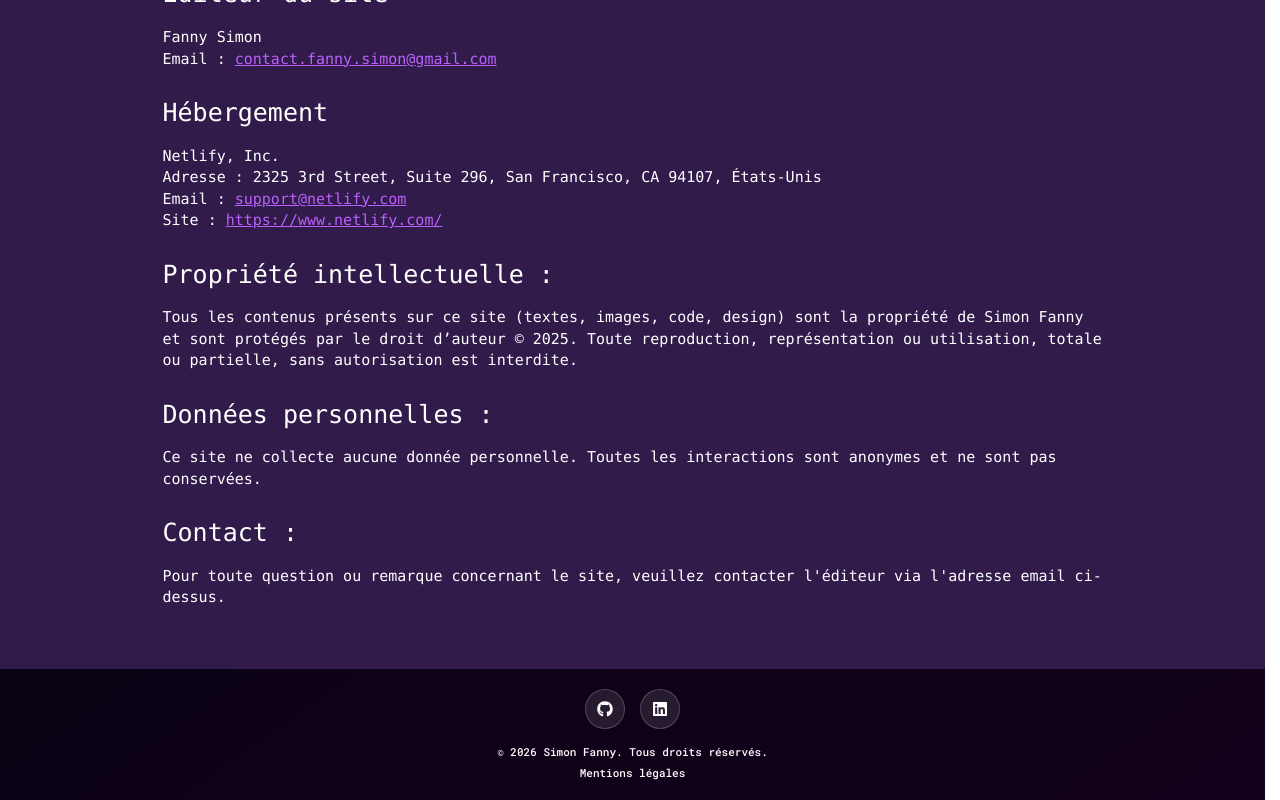
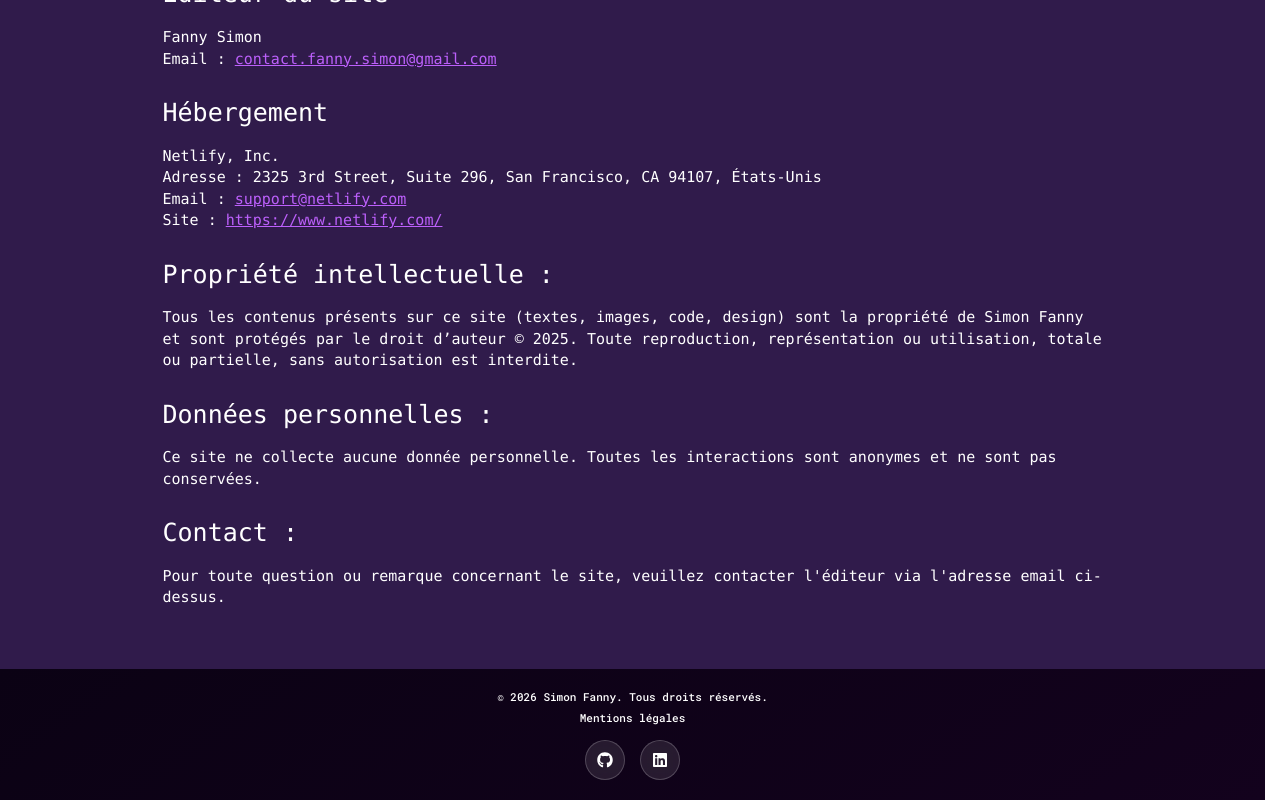
Before and after one commit to ProjetsDevFanny/Projet8_OCR_Portfolio, a React (Vite) app: page /mentions in a window 1280 px wide. Shown: the part 268-1068 px from the top of the page. Built offline with nearby package versions, Linux system fonts and the light colour scheme; a web font is replaced by a local one.

Commit message:
feat(hero & footer): create & add a new socialLinks component

```diff
--- a/src/Components/Footer/Footer.jsx
+++ b/src/Components/Footer/Footer.jsx
@@ -10,41 +10,21 @@
 
 import React from 'react'
 import './footer.scss'
-import githubIcon from '../../assets/images/Icones/github.svg'
-import linkedinIcon from '../../assets/images/Icones/linkedin.svg'
 import { Link } from 'react-router-dom';
+import SocialLinks from '../SocialLinks/SocialLinks';
 
 function Footer() {
   return (
     <footer className="footer">
       <div className="footer__container">
-        <div className="footer__social-links">
-        <a
-            href="https://github.com/ProjetsDevFanny"
-            target="_blank"
-            rel="noopener noreferrer"
-            className="social-link social-link--github"
-            aria-label="Visitez mon GitHub"
-          >
-            <img src={githubIcon} alt="GitHub" className="social-icon social-icon--github" />
-          </a>
 
-          <a
-            href="https://www.linkedin.com/in/fannysimon-dev-web/"
-            target="_blank"
-            rel="noopener noreferrer"
-            className="social-link social-link--linkedin"
-            aria-label="Visitez mon LinkedIn"
-          >
-            <img src={linkedinIcon} alt="LinkedIn" className="social-icon social-icon--linkedin" />
-          </a>
-        </div>
         <div className="footer__container__legacy">
           <p>&copy; 2026 Simon Fanny. Tous droits réservés.</p>
           <p>
             <Link to="/mentions">Mentions légales</Link>
           </p>
         </div>
+        <SocialLinks />
       </div>
     </footer>
   )
--- a/src/Components/Footer/footer.scss
+++ b/src/Components/Footer/footer.scss
@@ -39,72 +39,4 @@
       @include font-style(1.1rem);
     }
   }
-
-  &__social-links {
-    display: flex;
-    gap: 1.5rem;
-    align-items: center;
-
-    @include tablet {
-      gap: 1rem;
-    }
-  }
 }
-
-.social-link {
-  display: inline-flex;
-  align-items: center;
-  justify-content: center;
-  width: 40px;
-  height: 40px;
-  border-radius: 50%;
-  background: rgba(255, 255, 255, 0.1);
-  border: 1px solid rgba(255, 255, 255, 0.2);
-  color: $white;
-  text-decoration: none;
-  transition: all 0.3s ease;
-  backdrop-filter: blur(10px);
-
-  @include tablet {
-    width: 35px;
-    height: 35px;
-  }
-
-  &:hover {
-    transform: translateY(-3px);
-    background: $medium_purple;
-    border-color: $medium_purple;
-    box-shadow: 0 5px 15px rgba(188, 96, 251, 0.4);
-  }
-
-  &--github:hover {
-    background: $violet;
-    border-color: $violet;
-  }
-
-  &--linkedin:hover {
-    background: $blue;
-    border-color: $blue;
-  }
-}
-
-.social-icon {
-  width: 20px;
-  height: 20px;
-  filter: brightness(0) invert(1); // Rend les icônes blanches
-  transition: filter 0.3s ease;
-
-  @include tablet {
-    width: 18px;
-    height: 18px;
-  }
-}
-
-// Ajustement pour les icônes au hover
-.social-link--github:hover .social-icon {
-  filter: brightness(0) invert(1);
-}
-
-.social-link--linkedin:hover .social-icon {
-  filter: brightness(0) invert(1);
-}
--- a/src/Components/Hero/Hero.jsx
+++ b/src/Components/Hero/Hero.jsx
@@ -11,6 +11,7 @@
 import React from 'react'
 import './hero.scss'
 import frequencyWave from '/src/assets/images/frequency-wave.webp'  // Préchargement de l'image
+import SocialLinks from '../SocialLinks/SocialLinks';
 
 function Hero() {
   return (
@@ -35,7 +36,11 @@ function Hero() {
             <a href="#projects" className="hero__button hero__button--primary">Projets</a>
             <a href="#history" className="hero__button hero__button--secondary">Parcours</a>
           </div>
+          <div className="hero__social-links">
+            <SocialLinks />
           </div>
+        </div>
+
       </div>
     </div>
   )
--- a/src/Components/Hero/hero.scss
+++ b/src/Components/Hero/hero.scss
@@ -40,7 +40,7 @@
         @include font-style(6rem);
         font-family: $font-primary;
         margin-bottom: 1rem;
-        text-shadow: 2px 2px 4px rgba(0,0,0,0.3);
+        text-shadow: 2px 2px 4px rgba(0, 0, 0, 0.3);
 
         @include tablet {
           font-size: 4rem;
@@ -112,6 +112,12 @@
           }
         }
       }
+
+      .hero__social-links {
+        display: flex;
+        justify-content: center;
+        margin-top: 2rem;
       }
     }
   }
+}
--- /dev/null
+++ b/src/Components/SocialLinks/SocialLinks.jsx
@@ -0,0 +1,42 @@
+/**
+ * @file SocialLinks.jsx
+ * @description Composant SocialLink avec les liens vers GitHub et LinkedIn.
+ * @author Simon Fanny
+ * @date 17/02/2026
+ * @project Portfolio - Projet8 - OpenClassrooms
+ *
+ * ===============================================================================
+ */
+
+import React from 'react'
+import './socialLinks.scss'
+import githubIcon from '../../assets/images/Icones/github.svg'
+import linkedinIcon from '../../assets/images/Icones/linkedin.svg'
+
+function SocialLinks() {
+  return (
+    <div className="social-links">
+      <a
+        href="https://github.com/ProjetsDevFanny"
+        target="_blank"
+        rel="noopener noreferrer"
+        className="social-link social-link--github"
+        aria-label="Visitez mon GitHub"
+      >
+        <img src={githubIcon} alt="GitHub" className="social-icon social-icon--github" />
+      </a>
+
+      <a
+        href="https://www.linkedin.com/in/fannysimon-dev-web/"
+        target="_blank"
+        rel="noopener noreferrer"
+        className="social-link social-link--linkedin"
+        aria-label="Visitez mon LinkedIn"
+      >
+        <img src={linkedinIcon} alt="LinkedIn" className="social-icon social-icon--linkedin" />
+      </a>
+    </div>
+  )
+}
+
+export default SocialLinks;
--- /dev/null
+++ b/src/Components/SocialLinks/socialLinks.scss
@@ -0,0 +1,79 @@
+/**
+ * @file socialLinks.scss
+ * @description Styles pour le composant SocialLink
+ * @author Simon Fanny
+ * @date 17/02/2026
+ * @project Portfolio - Projet8 - OpenClassrooms
+ */
+
+ @use '../../styles/variables' as *;
+ @use '../../styles/mixins' as *;
+
+
+.social-links {
+  display: flex;
+  gap: 1.5rem;
+  align-items: center;
+
+  @include tablet {
+    gap: 1rem;
+  }
+
+  .social-link {
+  display: inline-flex;
+  align-items: center;
+  justify-content: center;
+  width: 40px;
+  height: 40px;
+  border-radius: 50%;
+  background: rgba(255, 255, 255, 0.1);
+  border: 1px solid rgba(255, 255, 255, 0.2);
+  color: $white;
+  text-decoration: none;
+  transition: all 0.3s ease;
+  backdrop-filter: blur(10px);
+
+  @include tablet {
+    width: 35px;
+    height: 35px;
+  }
+
+  &:hover {
+    transform: translateY(-3px);
+    background: $medium_purple;
+    border-color: $medium_purple;
+    box-shadow: 0 5px 15px rgba(188, 96, 251, 0.4);
+  }
+
+  &--github:hover {
+    background: $violet;
+    border-color: $violet;
+  }
+
+  &--linkedin:hover {
+    background: $blue;
+    border-color: $blue;
+  }
+  }
+
+  .social-icon {
+  width: 20px;
+  height: 20px;
+  filter: brightness(0) invert(1); // Rend les icônes blanches
+  transition: filter 0.3s ease;
+
+  @include tablet {
+    width: 18px;
+    height: 18px;
+  }
+  }
+}
+
+// Ajustement pour les icônes au hover
+.social-link--github:hover .social-icon {
+filter: brightness(0) invert(1);
+}
+
+.social-link--linkedin:hover .social-icon {
+filter: brightness(0) invert(1);
+}
```
Lines whose indentation alone changed are shown as unchanged.
